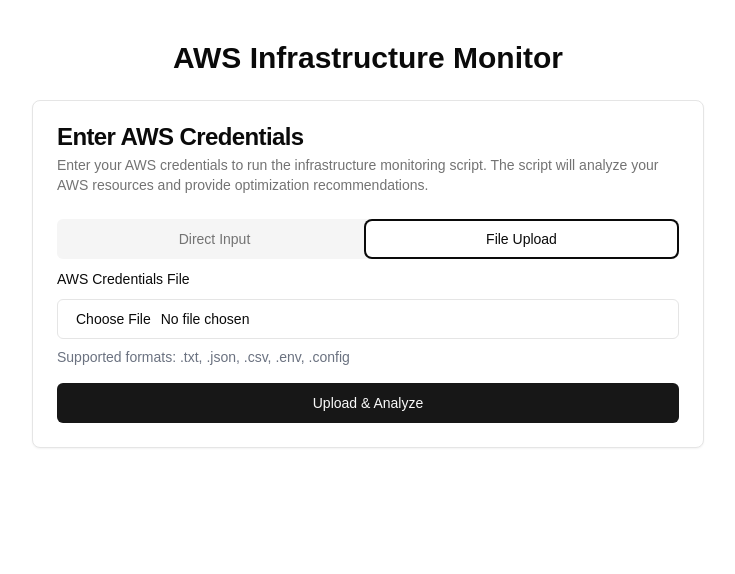
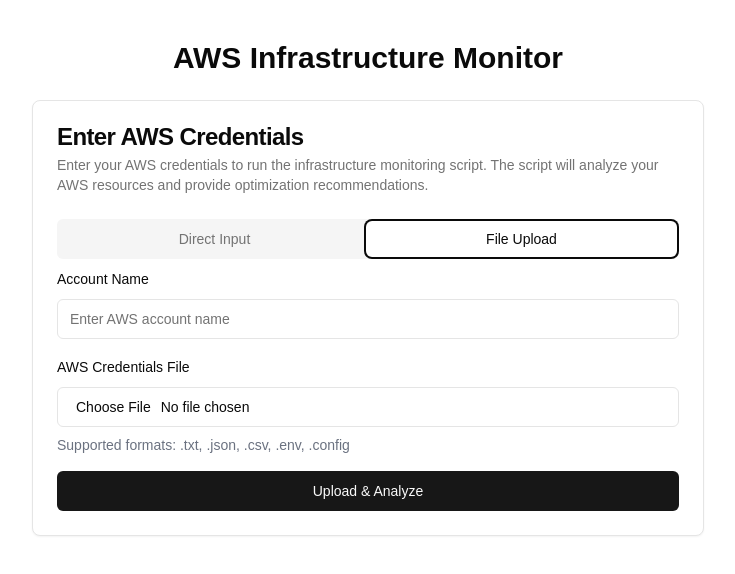
Before and after one commit to Olisaemeka111/was-monitor, a Next.js app: page / in a window 1280 px wide. Both pictures are taken after a click on the tab "File Upload". Shown: the top 574 px of the page, without its empty margins (272-1007 px from the left). Built offline with nearby package versions, Linux system fonts and the light colour scheme.

Commit message:
fix: add account name field to file upload form

```diff
--- a/app/page.tsx
+++ b/app/page.tsx
@@ -126,7 +126,16 @@ export default function Home() {
 
                     try {
                       const formData = new FormData();
+                      const accountNameInput = document.getElementById('accountName') as HTMLInputElement;
+                      const accountName = accountNameInput?.value;
+
+                      if (!accountName) {
+                        setError('Please enter an account name');
+                        return;
+                      }
+
                       formData.append("credentials", file);
+                      formData.append("accountName", accountName);
 
                       const response = await fetch("/api/upload-file", {
                         method: "POST",
@@ -154,6 +163,15 @@ export default function Home() {
                     }
                   }}>
 
+                  <div className="space-y-2">
+                    <Label htmlFor="accountName">Account Name</Label>
+                    <Input
+                      id="accountName"
+                      name="accountName"
+                      required
+                      placeholder="Enter AWS account name"
+                    />
+                  </div>
                   <div className="space-y-2">
                     <Label htmlFor="file">AWS Credentials File</Label>
                     <Input
```
